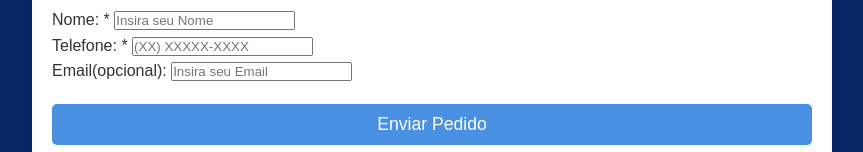
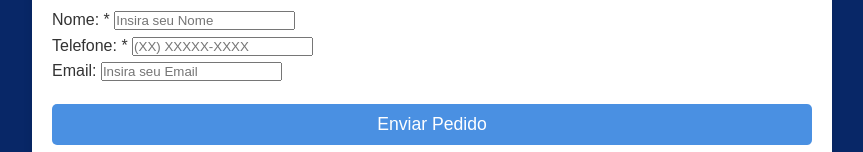
Before and after one commit to wilmaximodev/leadingpage, a website: page index.html in a window 1280 px wide. Shown: the part 603-755 px from the top of the page, without its empty margins (208-1071 px from the left). Drawn offline with Linux system fonts and the light colour scheme.

Commit message:
email não opcional

```diff
--- a/index.html
+++ b/index.html
@@ -61,7 +61,7 @@
                     <label for="telefone">Telefone: *</label>
                     <input type="tel" id="inputTelefone" placeholder="(XX) XXXXX-XXXX"  name="telefone" required>
                     <br>
-                    <label for="email">Email(opcional):</label>
+                    <label for="email">Email:</label>
                     <input type="email" id="inputEmail"  placeholder="Insira seu Email" name="email">
                 </section>
                 <button type="submit" id="submit">Enviar Pedido</button>
```
